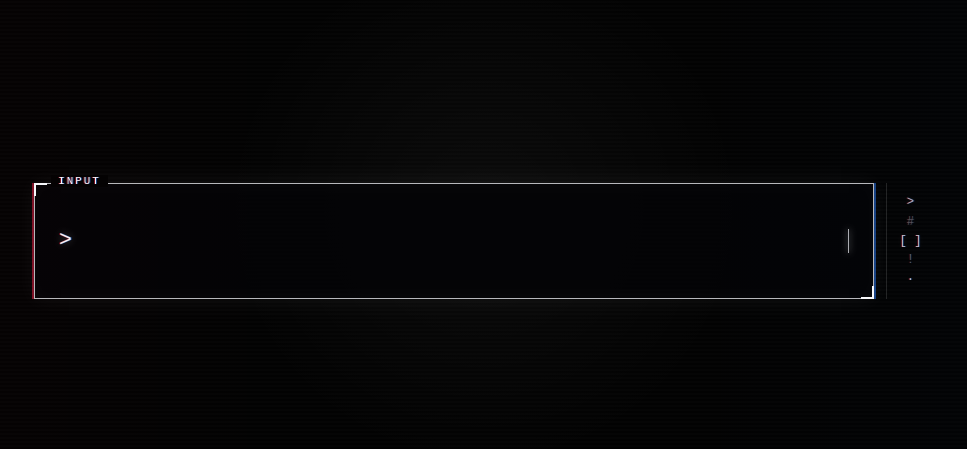
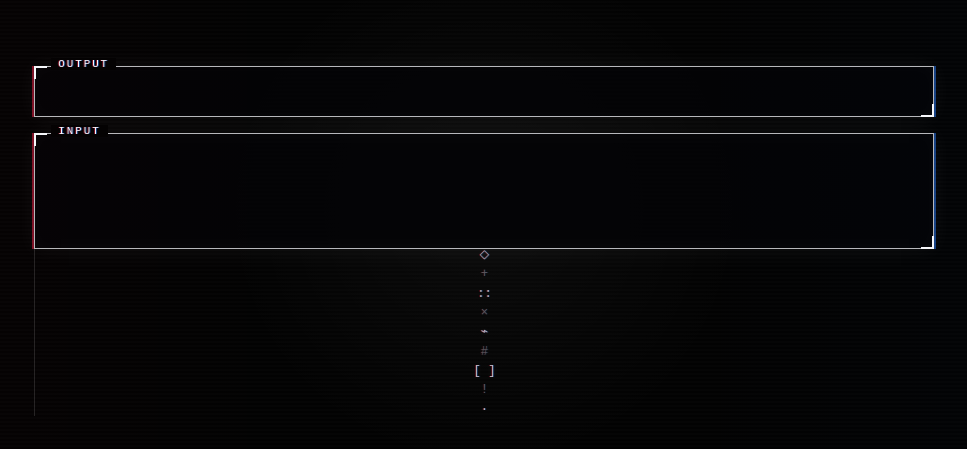
Before and after one commit to WalterDevIn/solo-adventuring-txt, a plain HTML site: page index.html in a window 1280 px wide. Shown: the part 159-608 px from the top of the page, without its empty margins (156-1123 px from the left). Drawn offline with Linux system fonts and the light colour scheme.

Commit message:
Unify marker rail and simplify input

```diff
--- a/index.html
+++ b/index.html
@@ -13,29 +13,20 @@
   </head>
   <body>
     <main class="game-shell" aria-label="Interfaz del juego de rol de texto">
-      <section class="console-stack" aria-live="polite">
-        <div class="console-row console-row--output" id="outputRow" hidden>
-          <article class="console-box console-box--output" id="outputBox">
+      <section class="console-layout">
+        <div class="console-stack">
+          <section
+            class="console-box console-box--output"
+            id="outputBox"
+            aria-live="polite"
+            hidden
+          >
             <span class="console-label">OUTPUT</span>
-            <p id="outputText"></p>
-          </article>
+            <div class="output-list" id="outputList"></div>
+          </section>
 
-          <aside class="marker-rail" aria-label="Marcadores de salida">
-            <div class="marker-stack" aria-hidden="true">
-              <span>◇</span>
-              <span>+</span>
-              <span>::</span>
-              <span>×</span>
-              <span>⌁</span>
-            </div>
-          </aside>
-        </div>
-
-        <div class="console-row console-row--input">
           <form class="console-box console-box--input" id="commandForm">
             <label class="console-label" for="commandInput">INPUT</label>
-            <div class="input-line">
-              <span class="prompt" aria-hidden="true">&gt;</span>
             <input
               id="commandInput"
               name="command"
@@ -44,20 +35,22 @@
               spellcheck="false"
               autofocus
             />
-              <span class="cursor-light" aria-hidden="true"></span>
+          </form>
         </div>
-          </form>
 
-          <aside class="marker-rail" aria-label="Marcadores de entrada">
+        <aside class="marker-rail" aria-label="Marcadores">
           <div class="marker-stack" aria-hidden="true">
-              <span>&gt;</span>
+            <span>◇</span>
+            <span>+</span>
+            <span>::</span>
+            <span>×</span>
+            <span>⌁</span>
             <span>#</span>
             <span>[ ]</span>
             <span>!</span>
             <span>·</span>
           </div>
         </aside>
-        </div>
       </section>
     </main>
   </body>
```
Lines whose indentation alone changed are shown as unchanged.
